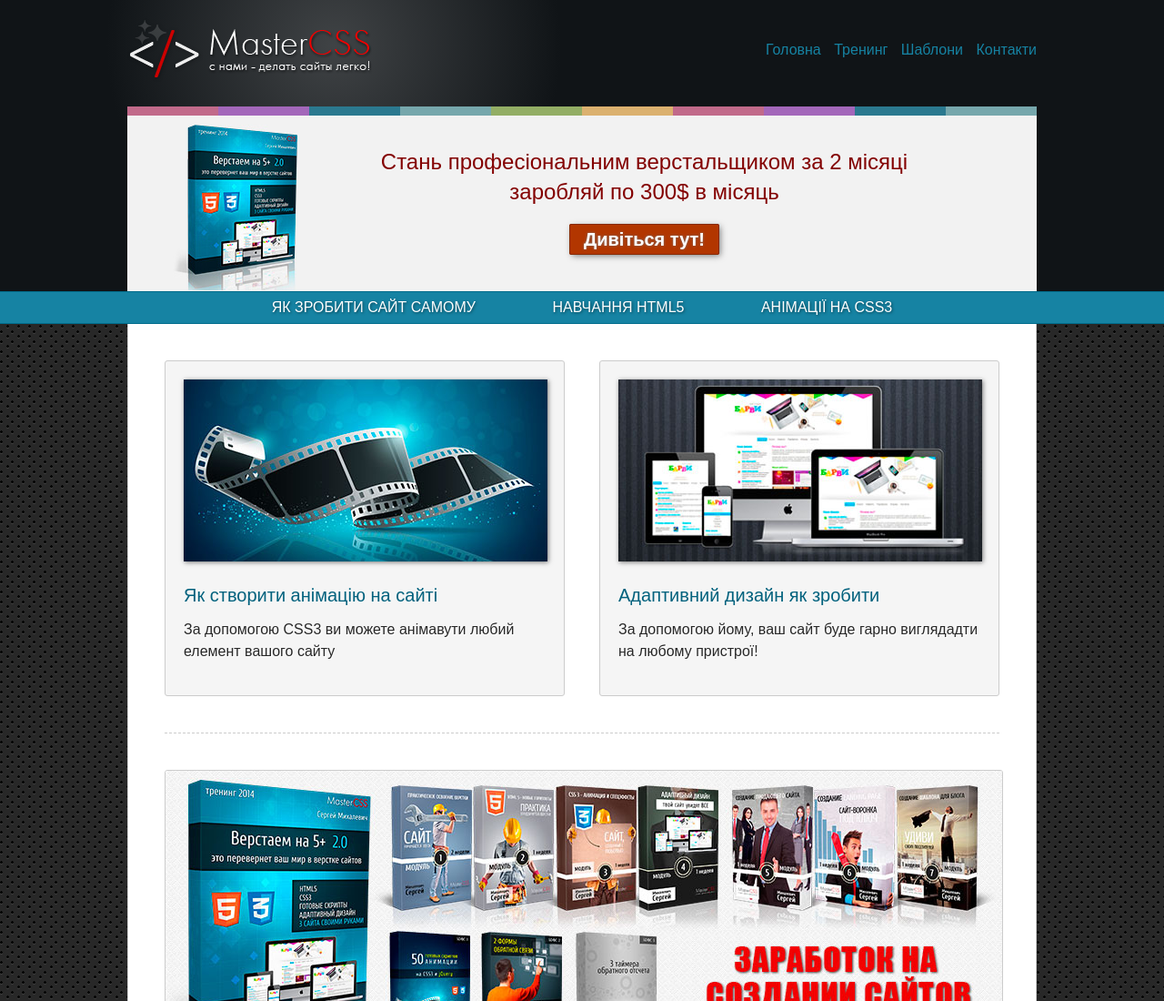
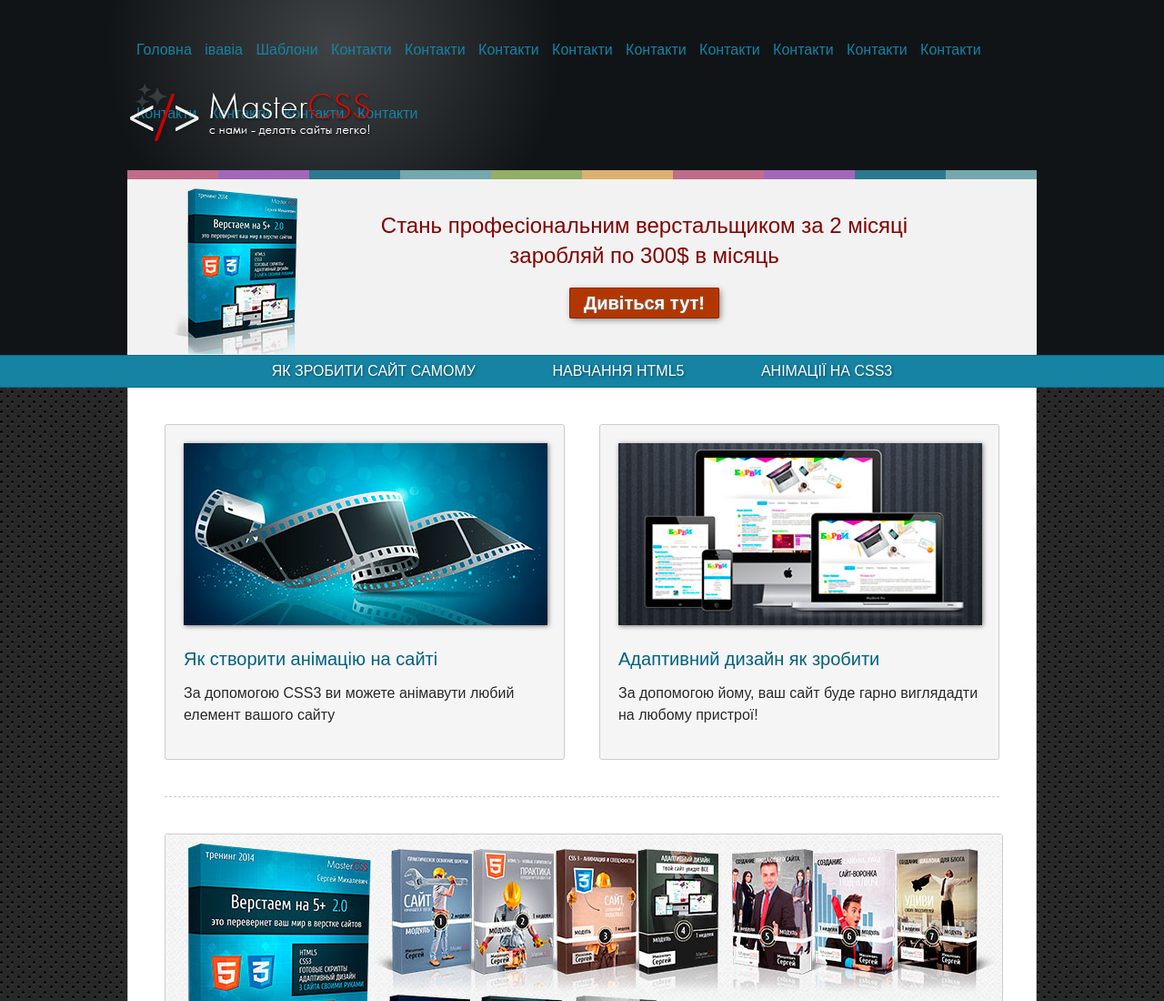
Before and after one commit to sdfyukflbi/1, a plain HTML site: page 1/index.html in a window 1280 px wide. Shown: the top 1100 px of the page at 91% size. Drawn offline with nearby package versions, Linux system fonts and the light colour scheme.

Commit message:
цукен

```diff
--- a/1/index.html
+++ b/1/index.html
@@ -15,8 +15,20 @@
               <div class="top_menu">
                 <aside>
                   <a href="#">Головна</a>
-                  <a href="#">Тренинг</a>
+                  <a href="#">івавіа</a>
                   <a href="#">Шаблони</a>
+                  <a href="#">Контакти</a>
+                  <a href="#">Контакти</a>
+                  <a href="#">Контакти</a>
+                  <a href="#">Контакти</a>
+                  <a href="#">Контакти</a>
+                  <a href="#">Контакти</a>
+                  <a href="#">Контакти</a>
+                  <a href="#">Контакти</a>
+                  <a href="#">Контакти</a>
+                  <a href="#">Контакти</a>
+                  <a href="#">Контакти</a>
+                  <a href="#">Контакти</a>
                   <a href="#">Контакти</a>
                 </aside>
               </div>
```
